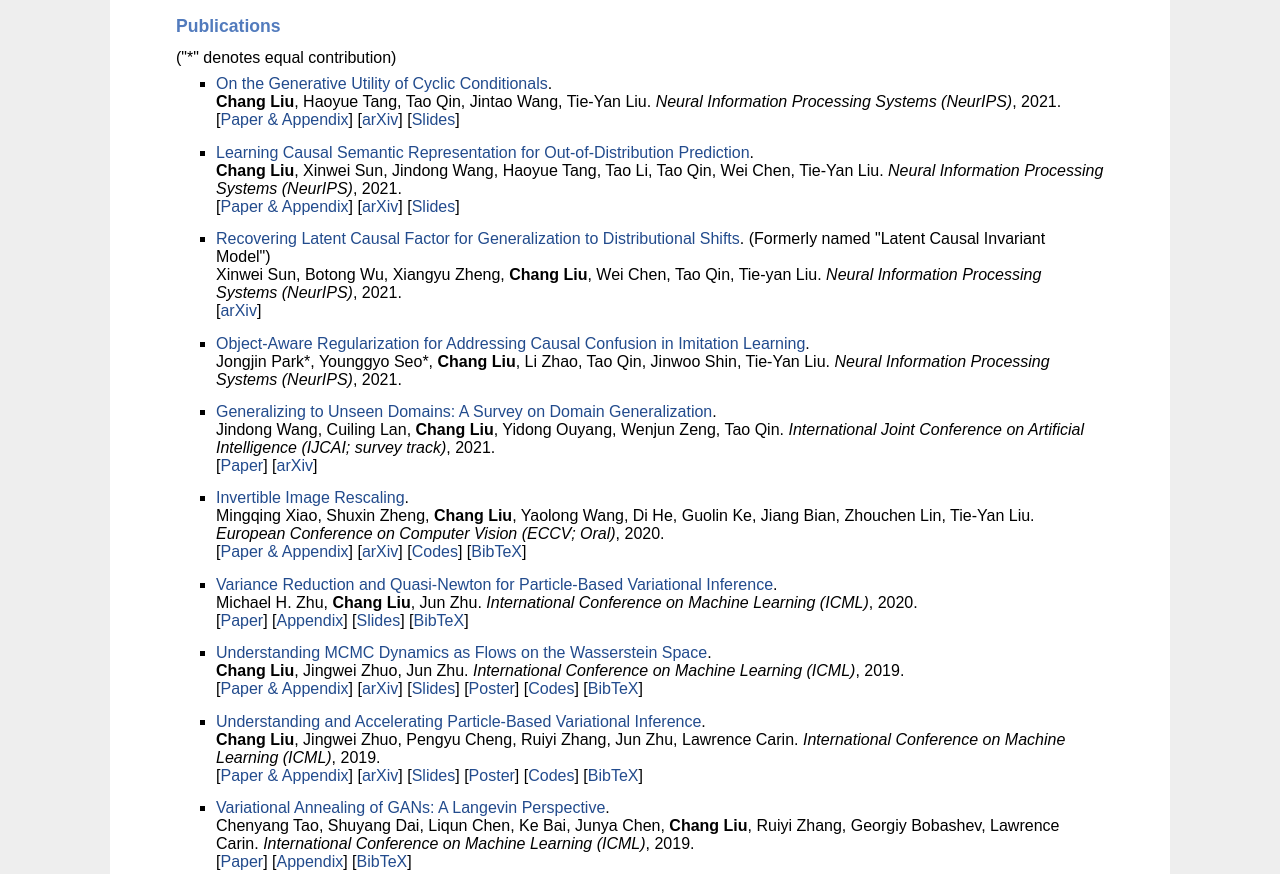
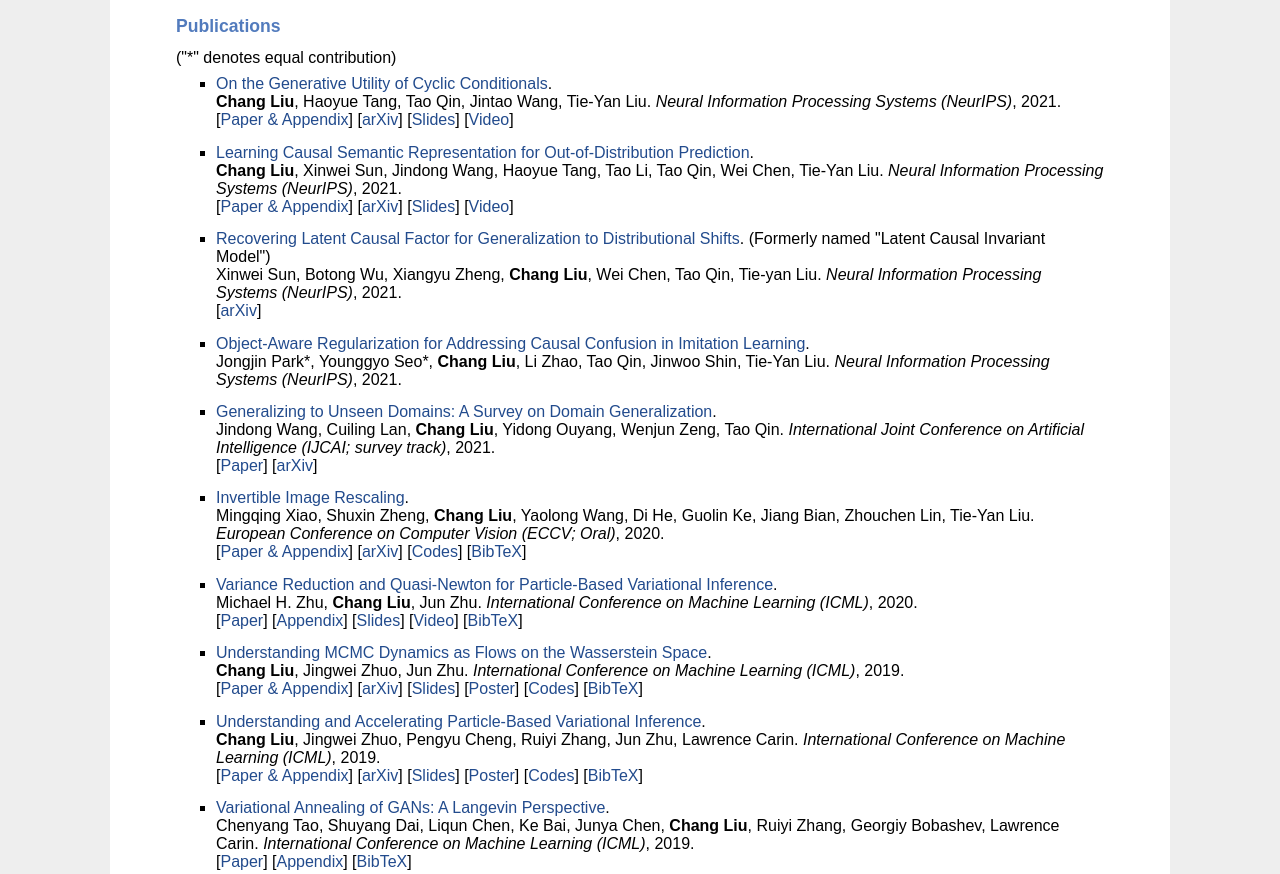
Before and after one commit to changliu00/changliu00.github.io, a plain HTML site: page index.html in a window 1280 px wide. Shown: the part 1004-1878 px from the top of the page. Drawn offline with Linux system fonts and the light colour scheme.

Commit message:
video links added

```diff
--- a/index.html
+++ b/index.html
@@ -121,6 +121,7 @@
 		[<a href="./cygen/cygen.pdf">Paper & Appendix</a>]
 		[<a href="https://arxiv.org/abs/2106.15962">arXiv</a>]
 		[<a href="./cygen/cygen-slides.pdf">Slides</a>]
+		[<a href="https://recorder-v3.slideslive.com/?share=52410&s=7530b180-ebd9-4e7b-9f11-37503185c774">Video</a>]
     </li>
     <li>
 		<a href="http://arxiv.org/abs/2011.01681">Learning Causal Semantic Representation for Out-of-Distribution Prediction</a>.<br>
@@ -130,6 +131,7 @@
 		[<a href="./causupv/causupv.pdf">Paper & Appendix</a>]
 		[<a href="https://arxiv.org/abs/2011.01681">arXiv</a>]
 		[<a href="./causupv/causupv-slides.pdf">Slides</a>]
+		[<a href="https://recorder-v3.slideslive.com/?share=52713&s=7a03cf16-4993-4e27-8502-7461239c487d">Video</a>]
     </li>
     <li>
 		<a href="https://arxiv.org/abs/2011.02203">Recovering Latent Causal Factor for Generalization to Distributional Shifts</a>. (Formerly named "Latent Causal Invariant Model")<br>
@@ -166,6 +168,7 @@
 		[<a href="./vrqn-parvi/vrqn-parvi-main.pdf">Paper</a>]
 		[<a href="./vrqn-parvi/vrqn-parvi-supp.pdf">Appendix</a>]
 		[<a href="./vrqn-parvi/vrqn-parvi-beamer.pdf">Slides</a>]
+		[<a href="https://papertalk.org/papertalks/6162">Video</a>]
 		<!-- [<a href="./vrqn-parvi/vrqn-parvi-poster.pdf">Poster</a>] -->
 		<!-- [<a href="./vrqn-parvi/code.zip">Codes</a>] -->
 		[<a href="./bibtex/zhu2020variance.bib">BibTeX</a>]
```
